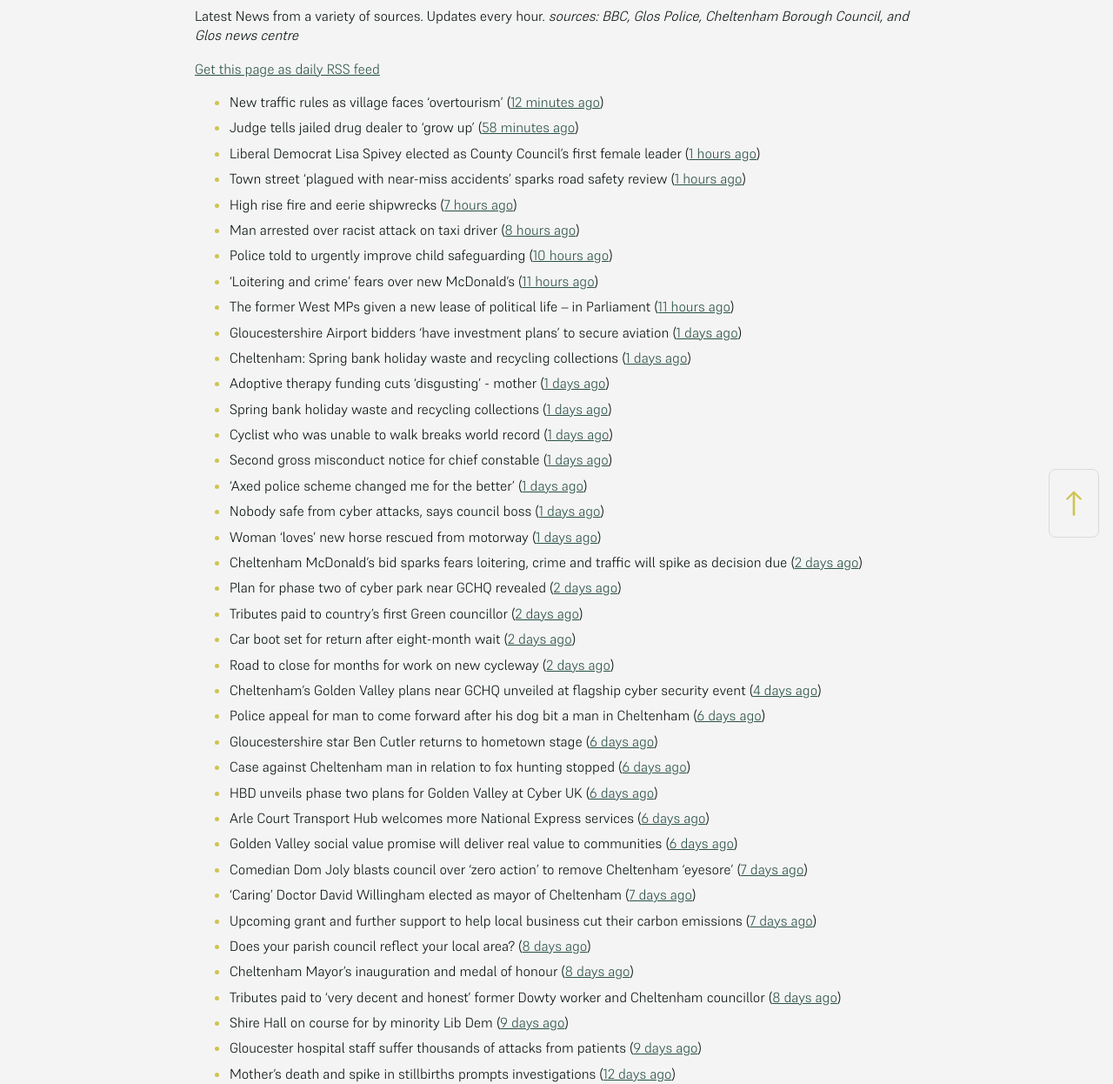
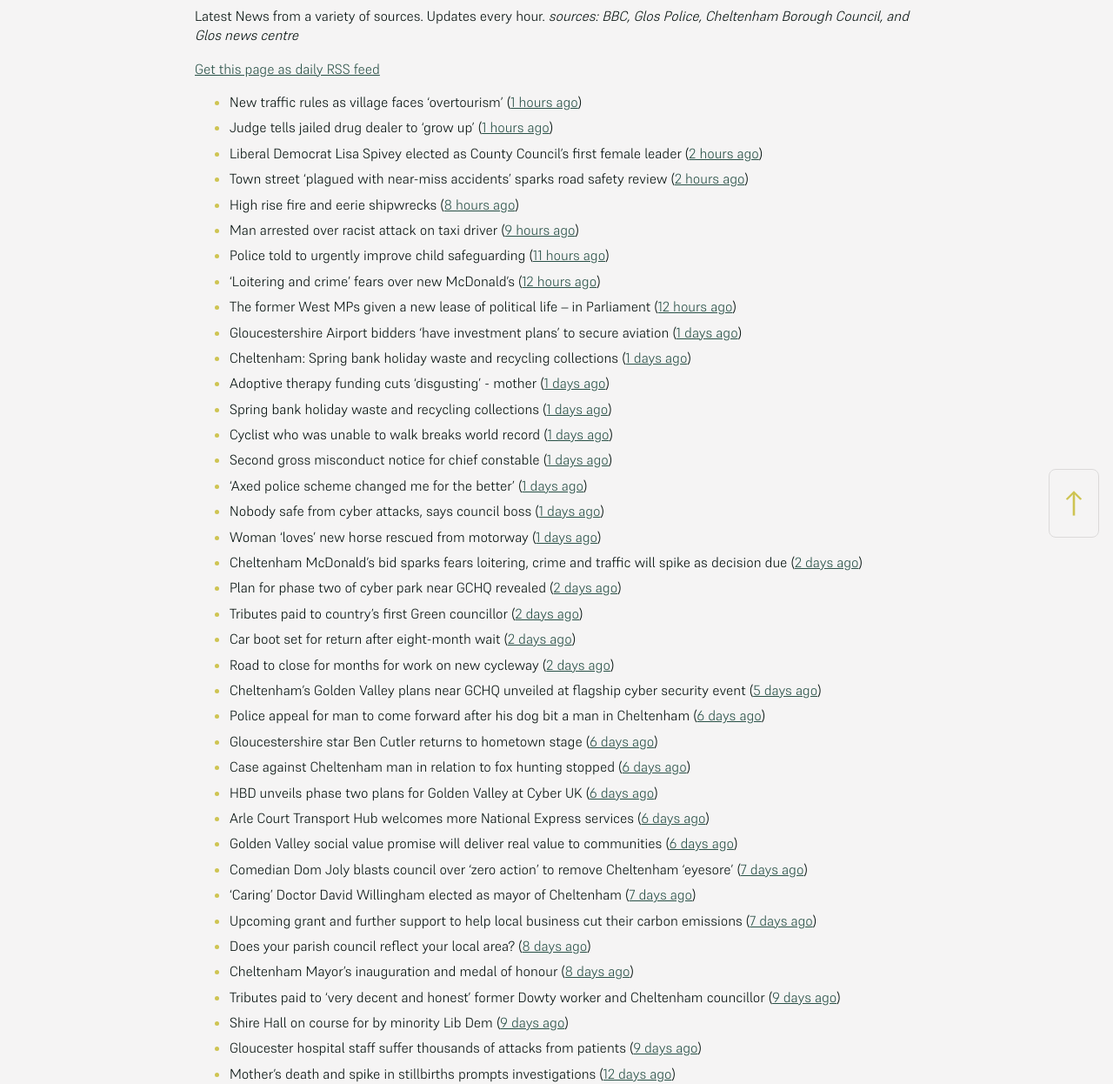
Before and after one commit to mat-0/cheltenham-open-data, a Jekyll site: the page built from _pages/news.md, in a window 1280 px wide. Shown: the part 266-1512 px from the top of the page at 87% size. Built offline with Jekyll 4.4.1, drawn with Linux system fonts in a browser that asks for light colours.

Commit message:
Updated 2025-05-21 17:57:45

```diff
--- a/_pages/news.md
+++ b/_pages/news.md
@@ -12,15 +12,15 @@ _sources: BBC, Glos Police, Cheltenham Borough Council, and Glos news centre_
 [Get this page as daily RSS feed](/daily.rss)
 
 <!-- news_marker starts -->
-- New traffic rules as village faces 'overtourism' ([12 minutes ago](https://www.bbc.com/news/articles/cvg99j1y39ro))
-- Judge tells jailed drug dealer to 'grow up' ([58 minutes ago](https://www.bbc.com/news/articles/cp3qqky8gnwo))
-- Liberal Democrat Lisa Spivey elected as County Council’s first female leader ([1 hours ago](https://gloucesternewscentre.co.uk/liberal-democrat-lisa-spivey-elected-as-county-councils-first-female-leader/))
-- Town street ‘plagued with near-miss accidents’ sparks road safety review ([1 hours ago](https://gloucesternewscentre.co.uk/town-street-plagued-with-near-miss-accidents-sparks-road-safety-review/))
-- High rise fire and eerie shipwrecks ([7 hours ago](https://www.bbc.com/news/articles/cre99p0g8vxo))
-- Man arrested over racist attack on taxi driver ([8 hours ago](https://www.bbc.com/news/articles/c87jjwnqxz2o))
-- Police told to urgently improve child safeguarding ([10 hours ago](https://www.bbc.com/news/articles/clyggrx8njeo))
-- ‘Loitering and crime’ fears over new McDonald’s ([11 hours ago](https://www.bbc.com/news/articles/ckg4xerxx67o))
-- The former West MPs given a new lease of political life – in Parliament ([11 hours ago](https://www.bbc.com/news/articles/cp8y26vvkyxo))
+- New traffic rules as village faces 'overtourism' ([1 hours ago](https://www.bbc.com/news/articles/cvg99j1y39ro))
+- Judge tells jailed drug dealer to 'grow up' ([1 hours ago](https://www.bbc.com/news/articles/cp3qqky8gnwo))
+- Liberal Democrat Lisa Spivey elected as County Council’s first female leader ([2 hours ago](https://gloucesternewscentre.co.uk/liberal-democrat-lisa-spivey-elected-as-county-councils-first-female-leader/))
+- Town street ‘plagued with near-miss accidents’ sparks road safety review ([2 hours ago](https://gloucesternewscentre.co.uk/town-street-plagued-with-near-miss-accidents-sparks-road-safety-review/))
+- High rise fire and eerie shipwrecks ([8 hours ago](https://www.bbc.com/news/articles/cre99p0g8vxo))
+- Man arrested over racist attack on taxi driver ([9 hours ago](https://www.bbc.com/news/articles/c87jjwnqxz2o))
+- Police told to urgently improve child safeguarding ([11 hours ago](https://www.bbc.com/news/articles/clyggrx8njeo))
+- ‘Loitering and crime’ fears over new McDonald’s ([12 hours ago](https://www.bbc.com/news/articles/ckg4xerxx67o))
+- The former West MPs given a new lease of political life – in Parliament ([12 hours ago](https://www.bbc.com/news/articles/cp8y26vvkyxo))
 - Gloucestershire Airport bidders ‘have investment plans’ to secure aviation ([1 days ago](https://gloucesternewscentre.co.uk/gloucestershire-airport-bidders-have-investment-plans-to-secure-aviation/))
 - Cheltenham: Spring bank holiday waste and recycling collections ([1 days ago](https://gloucesternewscentre.co.uk/cheltenham-spring-bank-holiday-waste-and-recycling-collections/))
 - Adoptive therapy funding cuts 'disgusting' - mother ([1 days ago](https://www.bbc.com/news/articles/c4g2rpypmp9o))
@@ -35,7 +35,7 @@ _sources: BBC, Glos Police, Cheltenham Borough Council, and Glos news centre_
 - Tributes paid to country's first Green councillor ([2 days ago](https://www.bbc.com/news/articles/cd7gvr0g0qgo))
 - Car boot set for return after eight-month wait ([2 days ago](https://www.bbc.com/news/articles/cx2qvp3lp61o))
 - Road to close for months for work on new cycleway ([2 days ago](https://www.bbc.com/news/articles/cded9232w5wo))
-- Cheltenham’s Golden Valley plans near GCHQ unveiled at flagship cyber security event ([4 days ago](https://gloucesternewscentre.co.uk/cheltenhams-golden-valley-plans-near-gchq-unveiled-at-flagship-cyber-security-event/))
+- Cheltenham’s Golden Valley plans near GCHQ unveiled at flagship cyber security event ([5 days ago](https://gloucesternewscentre.co.uk/cheltenhams-golden-valley-plans-near-gchq-unveiled-at-flagship-cyber-security-event/))
 - Police appeal for man to come forward after his dog bit a man in Cheltenham ([6 days ago](https://gloucesternewscentre.co.uk/police-appeal-for-man-to-come-forward-after-his-dog-bit-a-man-in-cheltenham/))
 - Gloucestershire star Ben Cutler returns to hometown stage ([6 days ago](https://gloucesternewscentre.co.uk/gloucestershire-star-ben-cutler-returns-to-hometown-stage/))
 - Case against Cheltenham man in relation to fox hunting stopped ([6 days ago](https://gloucesternewscentre.co.uk/case-against-cheltenham-man-in-relation-to-fox-hunting-stopped/))
@@ -47,7 +47,7 @@ _sources: BBC, Glos Police, Cheltenham Borough Council, and Glos news centre_
 - Upcoming grant and further support to help local business cut their carbon emissions ([7 days ago](https://www.cheltenham.gov.uk/news/article/3010/upcoming_grant_and_further_support_to_help_local_business_cut_their_carbon_emissions))
 - Does your parish council reflect your local area? ([8 days ago](https://www.cheltenham.gov.uk/news/article/3009/does_your_parish_council_reflect_your_local_area))
 - Cheltenham Mayor’s inauguration and medal of honour ([8 days ago](https://www.cheltenham.gov.uk/news/article/3008/cheltenham_mayors_inauguration_and_medal_of_honour))
-- Tributes paid to ‘very decent and honest’ former Dowty worker and Cheltenham councillor ([8 days ago](https://gloucesternewscentre.co.uk/tributes-paid-to-very-decent-and-honest-former-dowty-worker-and-cheltenham-councillor/))
+- Tributes paid to ‘very decent and honest’ former Dowty worker and Cheltenham councillor ([9 days ago](https://gloucesternewscentre.co.uk/tributes-paid-to-very-decent-and-honest-former-dowty-worker-and-cheltenham-councillor/))
 - Shire Hall on course for by minority Lib Dem ([9 days ago](https://gloucesternewscentre.co.uk/shire-hall-on-course-for-by-minority-lib-dem/))
 - Gloucester hospital staff suffer thousands of attacks from patients ([9 days ago](https://gloucesternewscentre.co.uk/gloucester-hospital-staff-suffer-thousands-of-attacks-from-patients/))
 - Mother’s death and spike in stillbirths prompts investigations ([12 days ago](https://gloucesternewscentre.co.uk/mothers-death-and-spike-in-stillbirths-prompts-investigations/))
```
Also changed, not shown: _data/flood.json (+5 -27 lines), index.md (+5 -5 lines).
